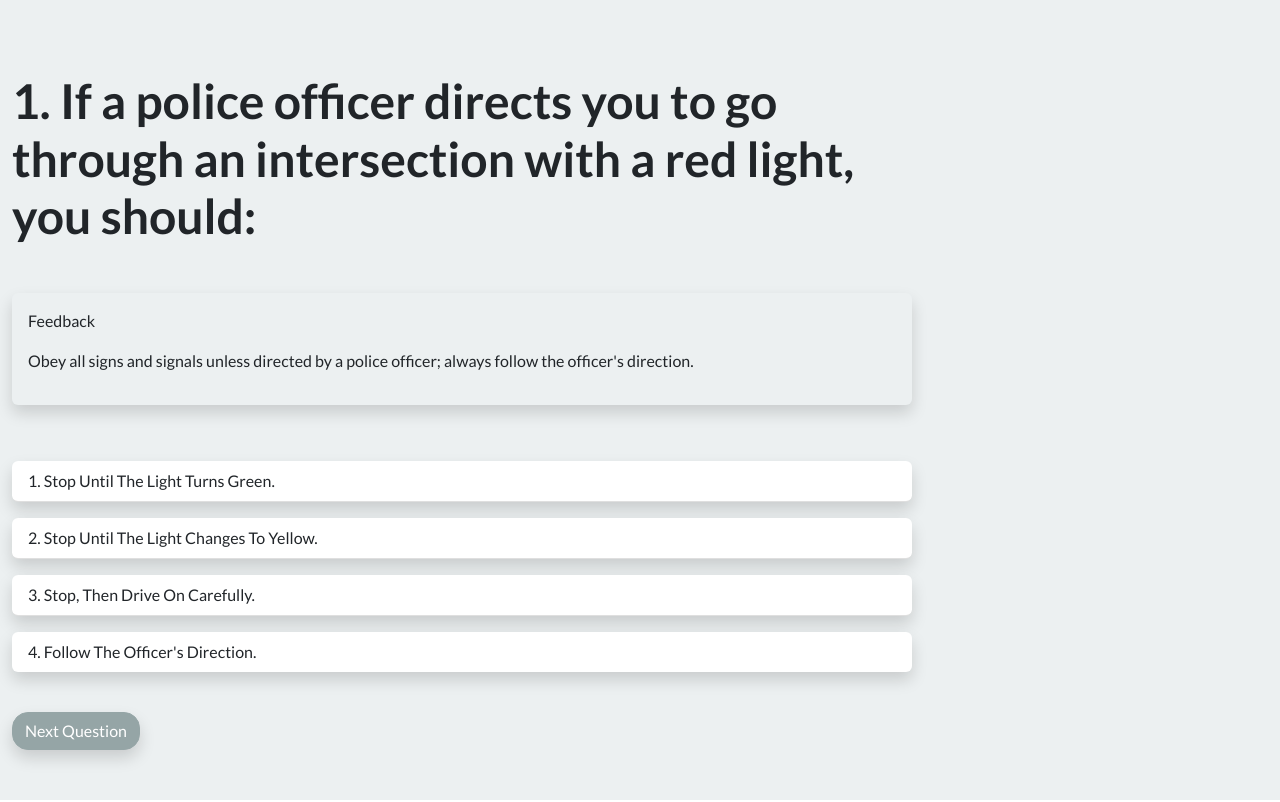
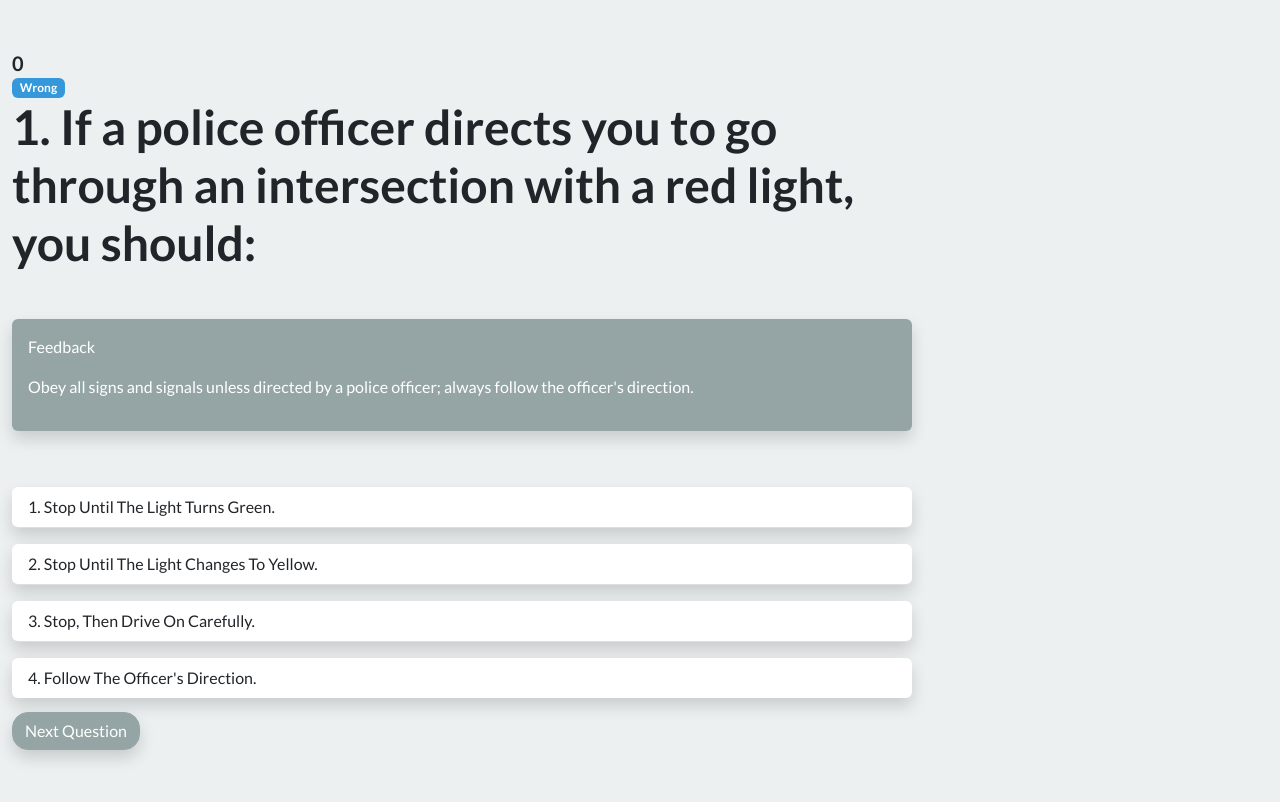
Before and after one commit to b-c-dipesh/dmv_test, a React (Create React App) app: page / in a window 1280 px wide. Built offline with nearby package versions, Linux system fonts and the light colour scheme.

Commit message:
Add logic to check user ans and track score

```diff
--- a/src/App.js
+++ b/src/App.js
@@ -1,18 +1,44 @@
-import React, { useState } from 'react';
+import React, { useState, useRef } from 'react';
 import questions from './questions.json';
 import './App.css';
 
 const App = () => {
 	const [currentQuestion, setCurrentQuestion] = useState(0);
+	const [isCorrect, setIsCorrect] = useState(false);
+	const [score, setScore] = useState(0);
+	const feedbackRef = useRef();
+
+	const checkAnswer = (value) => {
+		if (value === questions[currentQuestion].correctAnswer) {
+			feedbackRef.current.classList.remove('d-none');
+			setScore(score + 1);
+			setIsCorrect(true);
+		} else {
+			feedbackRef.current.classList.remove('d-none');
+			setIsCorrect(false);
+		}
+	};
+
+	const displayNextQuestion = () => {
+		feedbackRef.current.classList.add('d-none');
+		setCurrentQuestion(currentQuestion + 1);
+	};
 
 	return (
 		<div className="container-fluid min-vh-100 bg-light">
 			<main className="d-flex flex-column justify-content-center align-items-start min-vh-100 py-5">
+				<span className="fw-bold fs-5">{score}</span>
+				<span className="badge bg-info">
+					{isCorrect ? 'Correct' : 'Wrong'}
+				</span>
 				<section className="qna-section rounded-4 min-vh-50">
 					<h1 className="fw-bold question">{`${
 						currentQuestion + 1
 					}. ${questions[currentQuestion].question}`}</h1>
-					<article className="mt-5 feedback shadow rounded alert alert-light">
+					<article
+						ref={feedbackRef}
+						className="mt-5 feedback shadow rounded alert alert-secondary"
+					>
 						<p>Feedback</p>
 						<p>{questions[currentQuestion].feedback}</p>
 					</article>
@@ -23,6 +49,7 @@ const App = () => {
 									<li
 										key={index * 3}
 										className="shadow rounded my-2 list-group-item text-capitalize"
+										onClick={(e) => checkAnswer(ans.value)}
 									>
 										{ans.text}
 									</li>
@@ -34,7 +61,7 @@ const App = () => {
 				<button
 					type="button"
 					className="mt-5 btn btn-secondary shadow rounded-4"
-					onClick={(e) => setCurrentQuestion(currentQuestion + 1)}
+					onClick={displayNextQuestion}
 				>
 					Next Question
 				</button>
```
